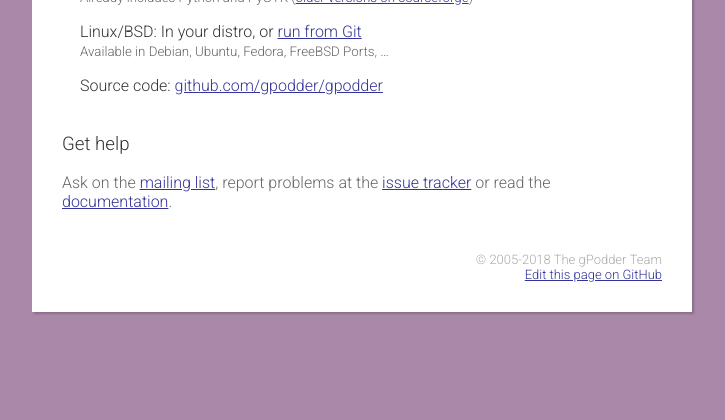
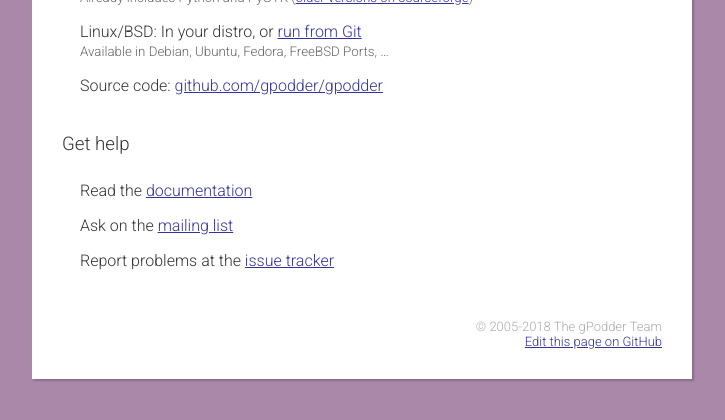
Before and after one commit to gpodder/gpodder.github.io, a Jekyll site: the page built from index.md, in a window 1280 px wide, cut to the strip 324-744 px from the top of the page. Shown: the whole strip, without its empty margins (278-1003 px from the left). Built offline with Jekyll 4.4.1, drawn with Linux system fonts in a browser that asks for light colours; our own code applies the rules of GitHub Pages for plain Markdown files.

```diff
--- a/index.md
+++ b/index.md
@@ -33,7 +33,9 @@ The latest version is <span id="latest-version">{{version}}</span>, released <sp
 
 ### Get help
 
-Ask on the [mailing list](http://www.freelists.org/list/gpodder), report problems at the [issue tracker](https://github.com/gpodder/gpodder/issues) or read the [documentation](docs/).
+- Read the [documentation](docs/)
+- Ask on the [mailing list](http://www.freelists.org/list/gpodder)
+- Report problems at the [issue tracker](https://github.com/gpodder/gpodder/issues)
 
 [win]: https://github.com/gpodder/gpodder/releases/download/{{site.data.windows.version}}/gpodder-{{site.data.windows.version}}-setup.exe
 [win-zip]: https://github.com/gpodder/gpodder/releases/download/{{site.data.windows.version}}/gpodder-{{site.data.windows.version}}-win32.zip
```
